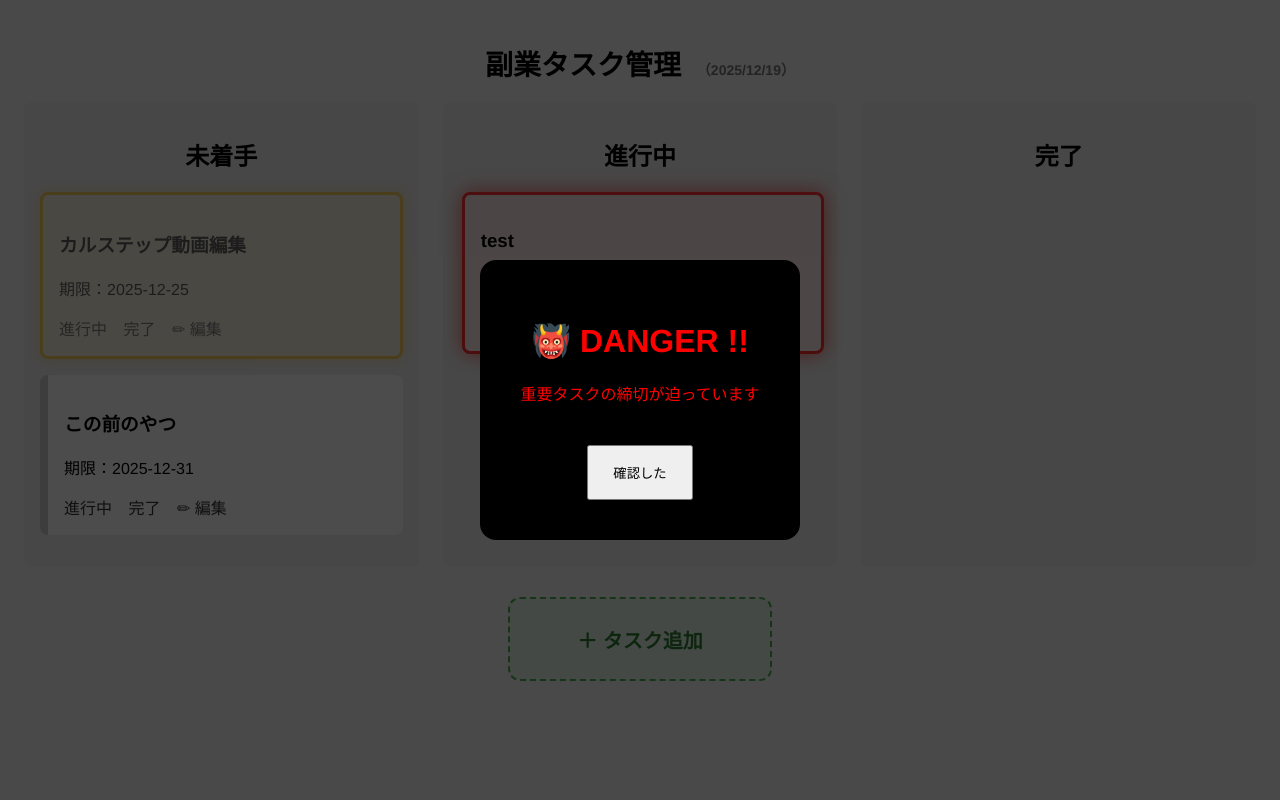
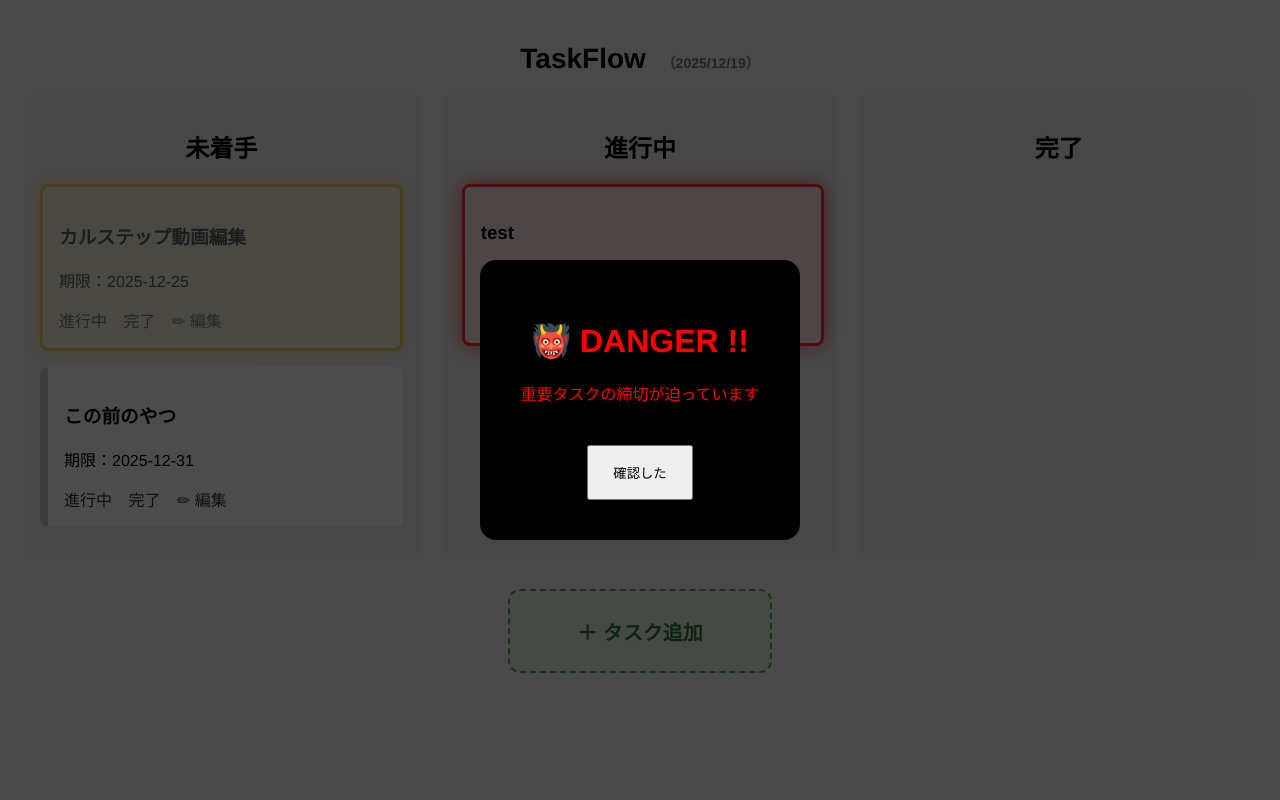
Before and after one commit to primaveratraveler-glitch/newtaskmanagement, a Flask app: page / in a window 1280 px wide. Run offline with Flask 3, Linux system fonts and the light colour scheme; data comes from the database, SQL or seed files in the repository.

Commit message:
Update index.html

```diff
--- a/templates/index.html
+++ b/templates/index.html
@@ -2,7 +2,7 @@
 <html lang="ja">
 <head>
   <meta charset="UTF-8">
-  <title>タスク管理</title>
+  <title>TaskFlow</title>
   <link rel="stylesheet" href="{{ url_for('static', filename='style.css') }}">
 </head>
 <body>
@@ -19,7 +19,7 @@
 
 
 <h1 class="page-title">
-  副業タスク管理
+  TaskFlow
   <span class="today">
     （{{ today }}）
   </span>
```
